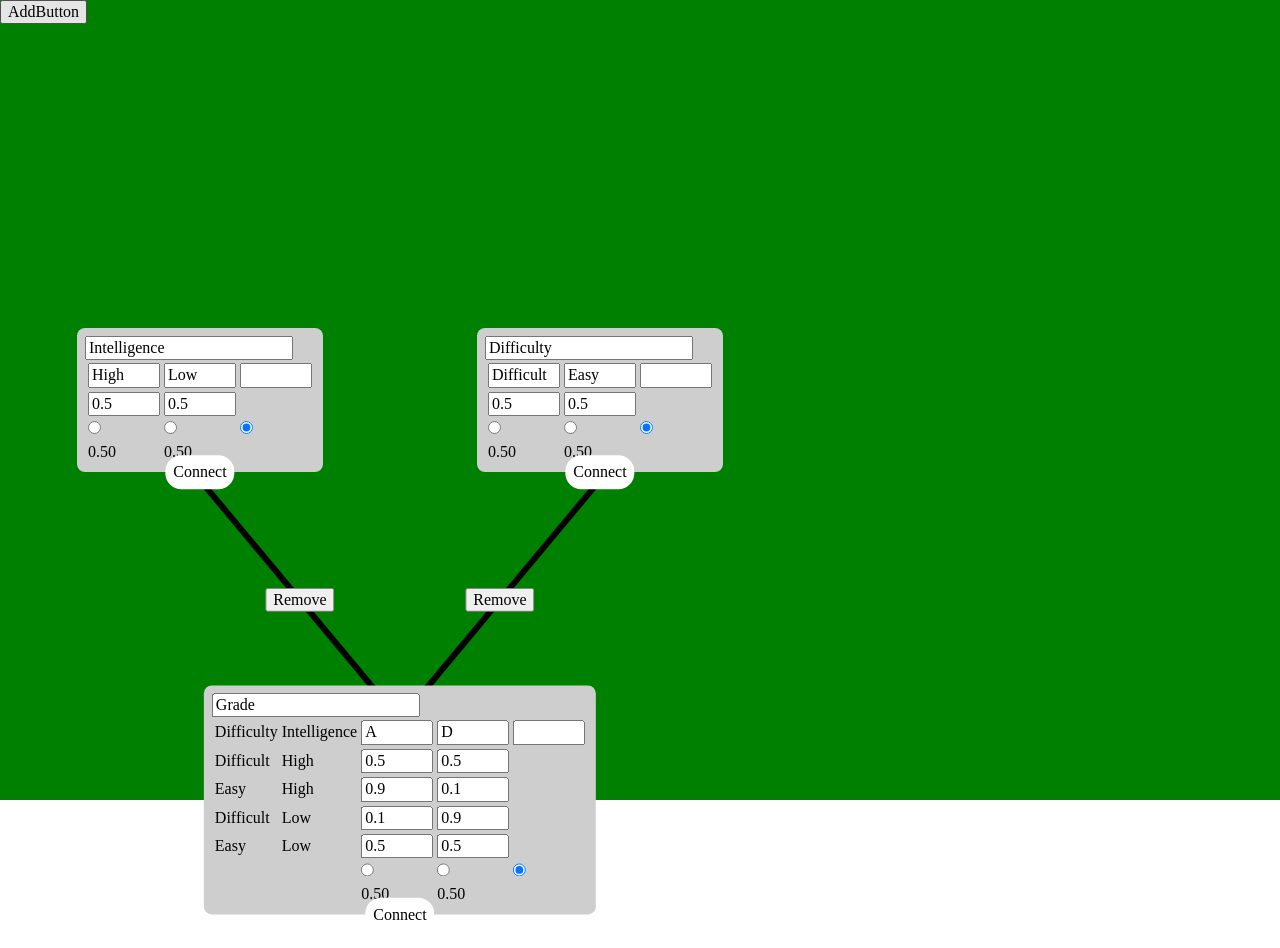
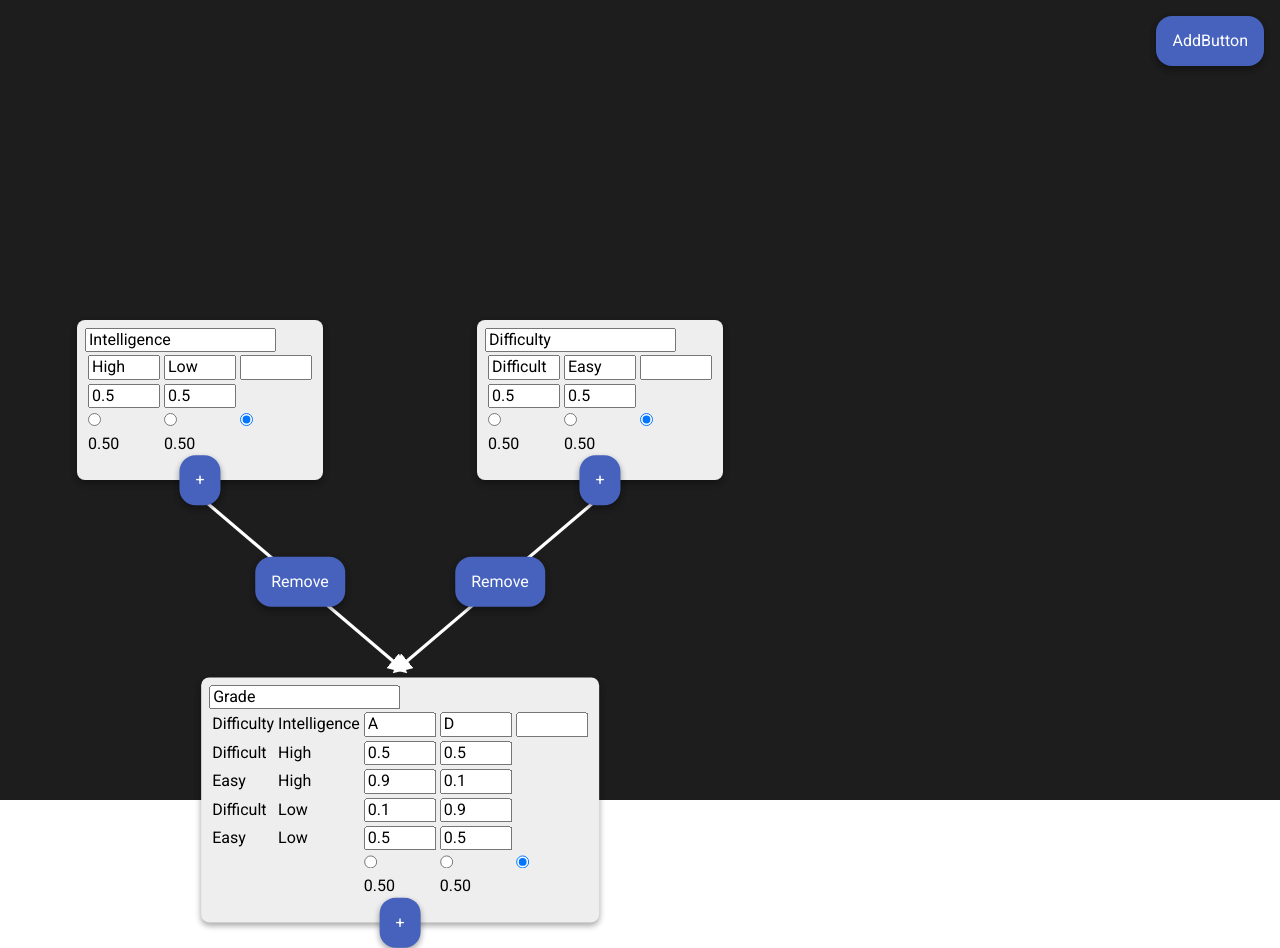
Before and after one commit to TobiasJacob/bayes-network, a React app: page / in a window 1280 px wide. Built offline with nearby package versions, Linux system fonts and the light colour scheme.

Commit message:
Added row count

```diff
--- a/package.json
+++ b/package.json
@@ -33,6 +33,7 @@
   "dependencies": {
     "normalize.css": "^8.0.1",
     "react": "^17.0.2",
-    "react-dom": "^17.0.2"
+    "react-dom": "^17.0.2",
+    "typeface-roboto": "^1.1.13"
   }
 }
--- a/src/App.tsx
+++ b/src/App.tsx
@@ -1,5 +1,7 @@
 import React from 'react';
 import BayesCanvas from './components/bayes_canvas';
+
+import 'typeface-roboto';
 
 const App = () => {
     return <BayesCanvas />
--- a/src/components/bayes_canvas.css
+++ b/src/components/bayes_canvas.css
@@ -3,15 +3,28 @@
     height: 100vh;
     margin: 0;
     padding: 0;
-    background-color: green;
+    background-color: rgb(29, 29, 29);
     position: relative;
 }
 
 .AddButton {
     position: absolute;
+    top: 1em;
+    right: 1em;
 }
 
 body {
     margin: 0;
     padding: 0;
+    font-family: 'Roboto';
 }
+
+button {
+    background-color: rgb(70, 98, 189);
+    border: none;
+    border-radius: 1em;
+    padding: 1em;
+    color: white;
+    box-shadow: 0 3px 6px rgba(0,0,0,0.16), 0 3px 6px rgba(0,0,0,0.23);
+
+}
--- a/src/components/bayes_connection_renderer.tsx
+++ b/src/components/bayes_connection_renderer.tsx
@@ -1,5 +1,5 @@
 import React from 'react';
-import { BayesNetworkData } from '../data/bayes_network';
+import { BayesNetworkData, getParents, getRowCount } from '../data/bayes_network';
 
 import './bayes_connection_renderer.css';
 
@@ -16,13 +16,25 @@ class BayesConnectionRendererProps {
 };
 
 const BayesConnectionRenderer = ({network, setNetwork, tempConnection}: BayesConnectionRendererProps) => {
+    const rowCount: Record<string, number> = {};
+    Object.keys(network.nodes).forEach((nodeName) => {
+        rowCount[nodeName] = getRowCount(network, nodeName);
+    });
+
+    const getTopY = (nodeName: string) => {
+        return network.nodes[nodeName].positionY - 85 - 12 * rowCount[nodeName];
+    }
+    const getBottomY = (nodeName: string) => {
+        return network.nodes[nodeName].positionY + 85 + 12 * rowCount[nodeName];
+    }
+
     return <div className='AbsPosFullSize'>
         <svg className='AbsPosFullSize'>
             <defs>
                 <marker id="arrow" viewBox="0 0 10 10" refX="5" refY="5"
                     markerWidth="6" markerHeight="6"
                     orient="auto-start-reverse">
-                    <path d="M 0 0 L 10 5 L 0 10 z" />
+                    <path d="M 0 0 L 10 5 L 0 10 z" fill="white"/>
                 </marker>
             </defs>
             {
@@ -31,11 +43,11 @@ const BayesConnectionRenderer = ({network, setNetwork, tempConnection}: BayesCon
                         <line
                             key={key}
                             x1={network.nodes[conn.from].positionX}
-                            y1={network.nodes[conn.from].positionY + 80}
+                            y1={getBottomY(conn.from)}
                             x2={network.nodes[conn.to].positionX}
-                            y2={network.nodes[conn.to].positionY - 80}
-                            stroke="black"
-                            strokeWidth="6px"
+                            y2={getTopY(conn.to)}
+                            stroke="white"
+                            strokeWidth="0.2em"
                             markerEnd='url(#arrow)'
                         />
                     );
@@ -45,10 +57,10 @@ const BayesConnectionRenderer = ({network, setNetwork, tempConnection}: BayesCon
                 tempConnection && (
                     <line
                         x1={network.nodes[tempConnection.from].positionX}
-                        y1={network.nodes[tempConnection.from].positionY + 80}
+                        y1={getBottomY(tempConnection.from)}
                         x2={tempConnection.toX}
                         y2={tempConnection.toY}
-                        stroke="black"
+                        stroke="white"
                         strokeWidth="6px"
                         markerEnd='url(#arrow)'
                     />
@@ -58,7 +70,7 @@ const BayesConnectionRenderer = ({network, setNetwork, tempConnection}: BayesCon
         {
             Object.entries(network.connections).map(([key, conn]) => {
                 const buttonX = (network.nodes[conn.from].positionX + network.nodes[conn.to].positionX) / 2;
-                const buttonY = (network.nodes[conn.from].positionY + network.nodes[conn.to].positionY) / 2;
+                const buttonY = (getBottomY(conn.from) + getTopY(conn.to)) / 2;
                 return (
                     <button
                         key={key}
--- a/src/components/bayes_node.css
+++ b/src/components/bayes_node.css
@@ -1,9 +1,10 @@
 .BayesNode {
-    background-color: rgb(206, 206, 206);
+    background-color: rgb(238, 238, 238);
     border-radius: 0.5em;
-    padding: 0.5em;
+    padding: 0.5em 0.5em 1.5em 0.5em;
     position: absolute;
     transform: translate(-50%, -50%);
+    box-shadow: 0 3px 6px rgba(0,0,0,0.16), 0 3px 6px rgba(0,0,0,0.23);
 }
 
 .ConnectButton {
@@ -11,8 +12,4 @@
     bottom: 0;
     left: 50%;
     transform: translate(-50%, 50%);
-    background-color: white;
-    border: none;
-    border-radius: 1em;
-    padding: 0.5em;
 }
--- a/src/components/bayes_node.tsx
+++ b/src/components/bayes_node.tsx
@@ -53,7 +53,7 @@ const BayesNode = ({nodeName, network, setNetwork, setTempConnection}: NodeProps
         left: bNode.positionX
     }} onMouseDown={mouseDown} onMouseMove={mouseMove} onMouseUp={mouseUp}>
         <BayesNodeCore nodeName={nodeName} network={network} setNetwork={setNetwork} />
-        <button className='ConnectButton' onMouseDown={startConnect}>Connect</button>
+        <button className='ConnectButton' onMouseDown={startConnect}>+</button>
     </div>
 }
 
--- a/src/data/bayes_network.ts
+++ b/src/data/bayes_network.ts
@@ -83,3 +83,12 @@ export const hashCondition = (cond: Record<string, string>) => {
     })
     return res;
 }
+
+export const getRowCount = (network: BayesNetworkData, nodeName: string) => {
+    const parents = getParents(network, nodeName);
+    let rows = 1;
+    parents.forEach((parentName) => {
+        rows *= Object.keys(network.nodes[parentName].table.nodeValues).length;
+    })
+    return rows;
+}
```
Also changed, not shown: 1 other file (tests, documents, lock files or other folders).
